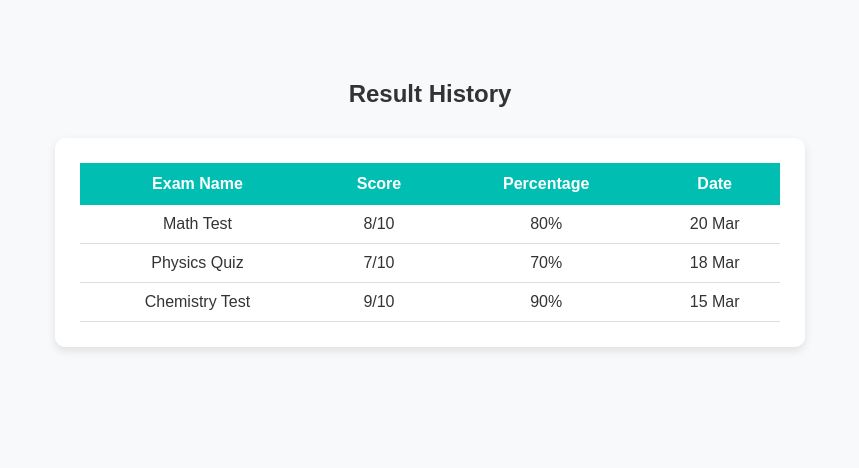
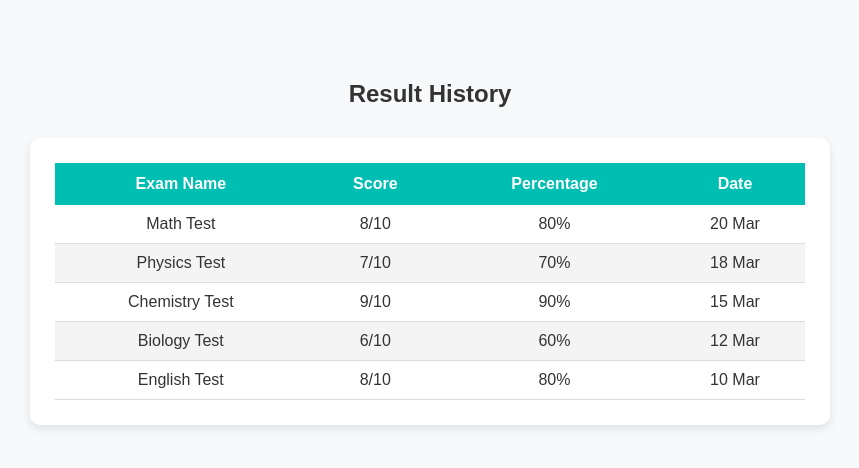
Before and after one commit to SIT2711/online-exam-system, a React (Create React App) app: page /resulthistory in a window 1280 px wide. Shown: the top 468 px of the page, without its empty margins (210-1069 px from the left). Built offline with nearby package versions, Linux system fonts and the light colour scheme.

Commit message:
updated Result History page

```diff
--- a/src/pages/ResultHistory.jsx
+++ b/src/pages/ResultHistory.jsx
@@ -10,7 +10,7 @@ function ResultHistory() {
       date: "20 Mar"
     },
     {
-      examName: "Physics Quiz",
+      examName: "Physics Test",
       score: "7/10",
       percentage: "70%",
       date: "18 Mar"
@@ -20,6 +20,18 @@ function ResultHistory() {
       score: "9/10",
       percentage: "90%",
       date: "15 Mar"
+    },
+    {
+      examName: "Biology Test",
+      score: "6/10",
+      percentage: "60%",
+      date: "12 Mar"
+    },
+    {
+      examName: "English Test",
+      score: "8/10",
+      percentage: "80%",
+      date: "10 Mar"
     }
   ];
 
--- a/src/styles/ResultHistory.css
+++ b/src/styles/ResultHistory.css
@@ -15,9 +15,9 @@
   background-color: #FFFFFF;
   padding: 25px;
   border-radius: 10px;
-  max-width: 700px;
+  max-width: 750px;
   margin: auto;
-  box-shadow: 0 4px 10px rgba(0,0,0,0.1);
+  box-shadow: 0 4px 10px rgba(0, 0, 0, 0.1);
 }
 
 table {
@@ -29,6 +29,7 @@ th {
   background-color: #00BFB2;
   color: white;
   padding: 12px;
+  text-align: center;
 }
 
 td {
@@ -38,6 +39,12 @@ td {
   border-bottom: 1px solid #ddd;
 }
 
-tr:hover {
-  background-color: #f1f1f1;
+/* alternating row color */
+tbody tr:nth-child(even) {
+  background-color: #f4f4f4;
 }
+
+/* hover effect */
+tbody tr:hover {
+  background-color: #e6f7f6;
+}
```
